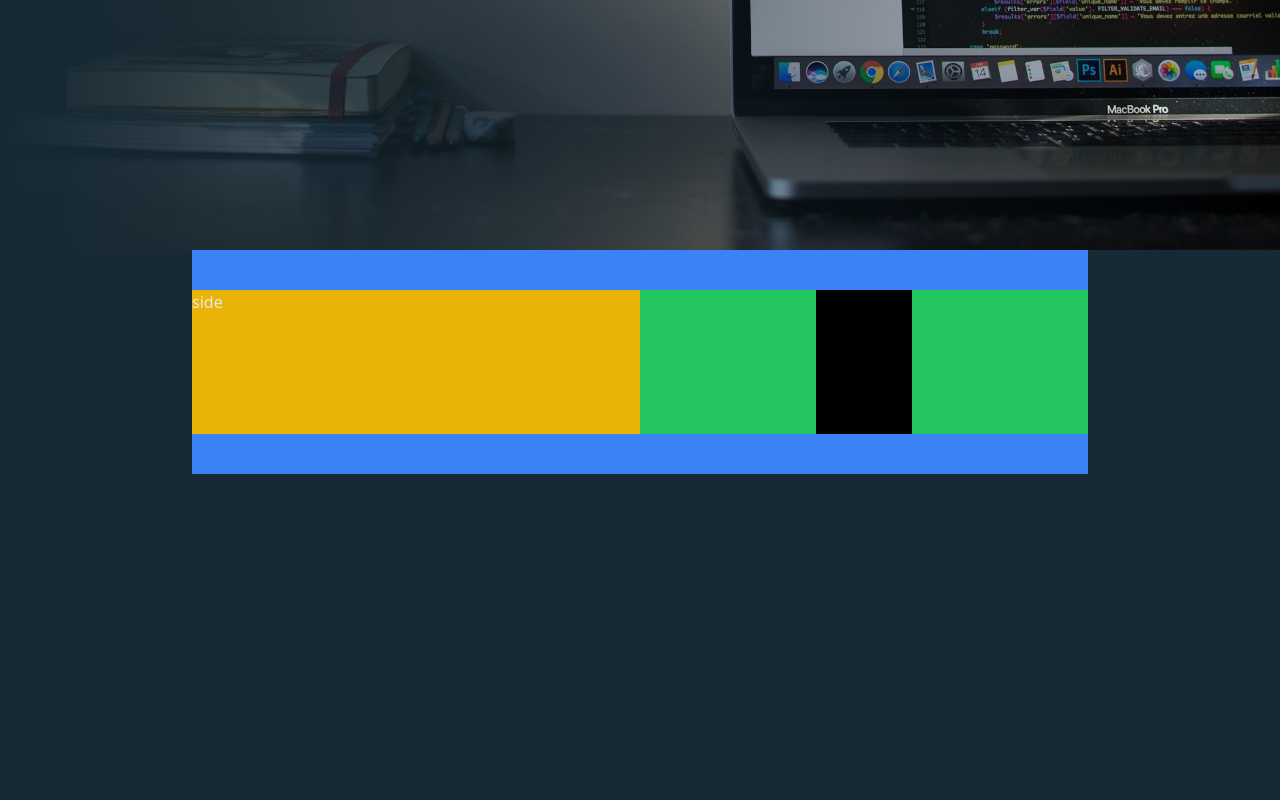
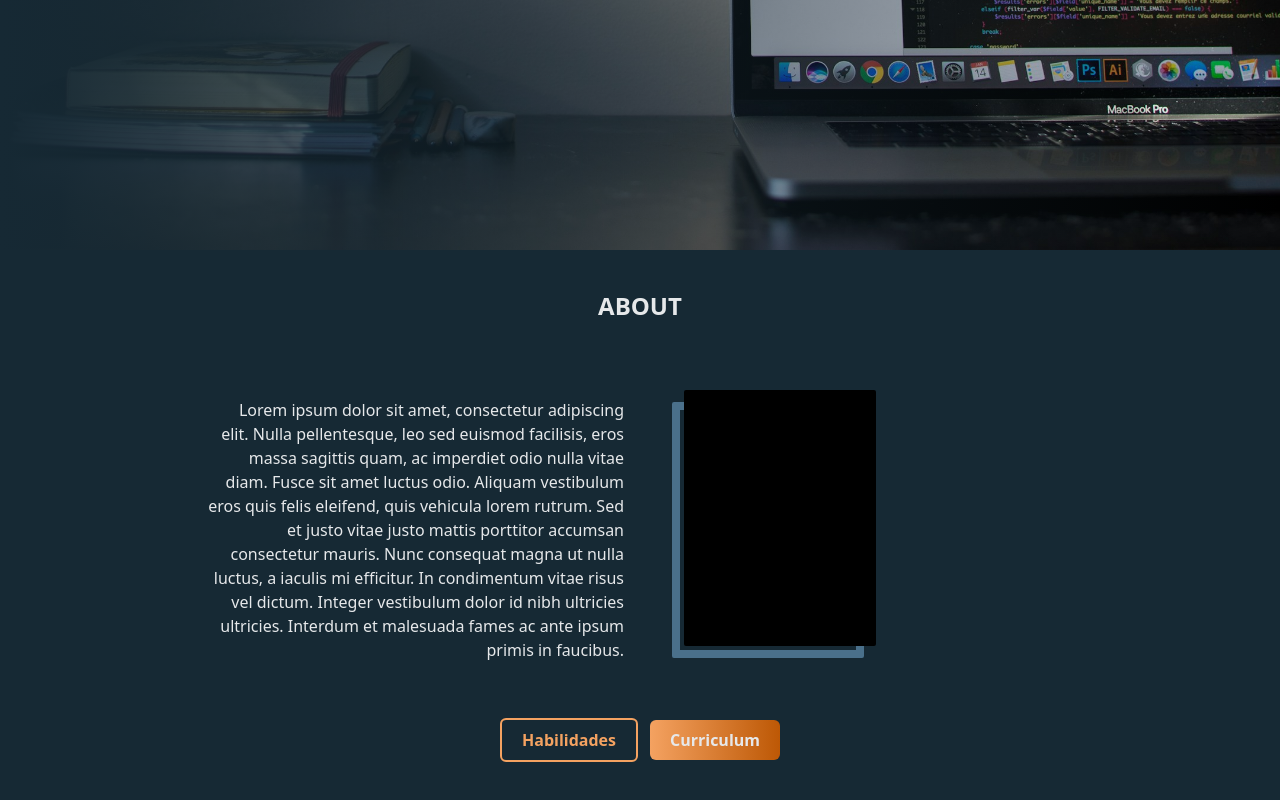
Before and after one commit to Dropedro-dev/portifolio, a Next.js app: page / in a window 1280 px wide. Shown: the part 550-1350 px from the top of the page. Before the commit the page ends 1024 px from the top, so only its background shows below. Built offline with nearby package versions, Linux system fonts and the light colour scheme.

Commit message:
aboutSection finalizada

```diff
--- a/src/components/aboutSection/aboutSection.tsx
+++ b/src/components/aboutSection/aboutSection.tsx
@@ -1,17 +1,25 @@
+import { ButtonNavigation } from "../buttonNavigation/buttonNavigation"
 export const AboutSection = () => {
     return (
         <section
             id="about"
-            className="max-w-4xl mx-auto flex bg-red-500"
+            className="max-w-4xl mx-auto flex flex-col"
         >
-            <div className="py-10 flex-1 flex flex-col lg:flex-row-reverse bg-blue-500">
-                <div className="flex-1 flex justify-center items-center bg-green-500">
-                    <div className="relative h-36 w-24 bg-red-500">
-                        <div className="absolut h-36 w-24 bg-black -left-3 bo"></div>
+            <h1 className="w-full text-center text-2xl font-bold py-10">ABOUT</h1>
+            <div className="flex-1 flex flex-col items-center justify-center lg:flex-row gap-y-3 lg:gap-y-0 lg:gap-x-8">
+
+                <div className="flex-1 flex flex-col justify-center items-center text-justify mx-4 lg:text-end">
+                    <p>Lorem ipsum dolor sit amet, consectetur adipiscing elit. Nulla pellentesque, leo sed euismod facilisis, eros massa sagittis quam, ac imperdiet odio nulla vitae diam. Fusce sit amet luctus odio. Aliquam vestibulum eros quis felis eleifend, quis vehicula lorem rutrum. Sed et justo vitae justo mattis porttitor accumsan consectetur mauris. Nunc consequat magna ut nulla luctus, a iaculis mi efficitur. In condimentum vitae risus vel dictum. Integer vestibulum dolor id nibh ultricies ultricies. Interdum et malesuada fames ac ante ipsum primis in faucibus.</p>
+                </div>
+                <div className="flex-1 flex justify-center lg:justify-start items-center py-10">
+                    <div className="relative h-64 w-48 rounded-sm border-8 border-solid border-[#4A708B]">
+                        <div className="absolute h-64 w-48 rounded-sm bg-black -left-5 lg:left-1 -top-5"></div>
                     </div>
                 </div>
-                <div className="flex-1 bg-yellow-500">side</div>
-
+            </div>
+            <div className="flex gap-3 w-full justify-center items-center pt-5 pb-10">
+                <ButtonNavigation content="Habilidades" href="#skills"/>
+                <ButtonNavigation content="Curriculum" href="#skills" hasBg />
             </div>
         </section>
     )
```
